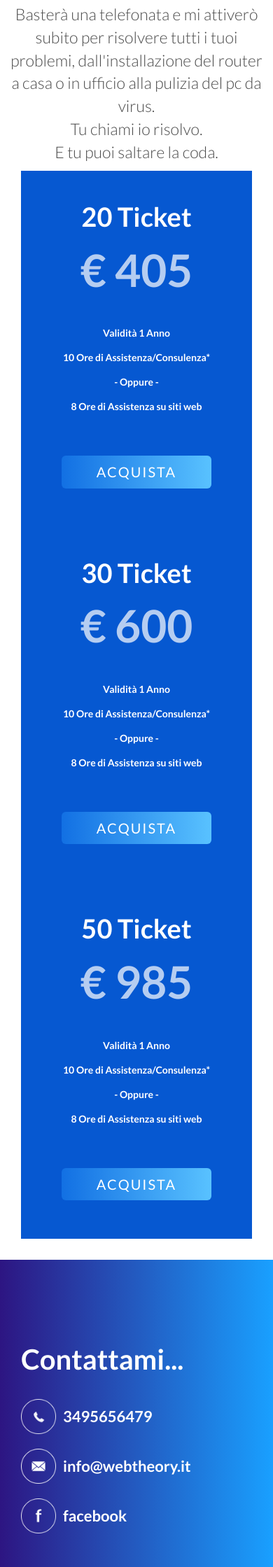
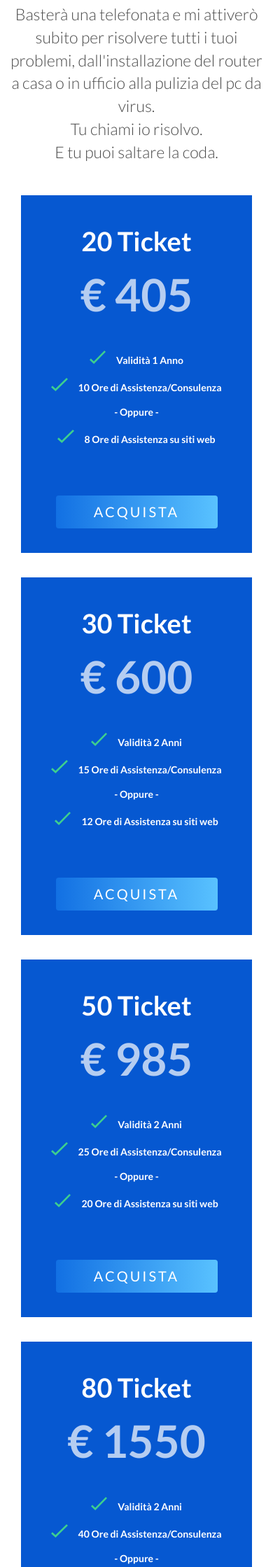
Before and after one commit to AssemblyWeb/WebTheory2019, a PHP site: page /consulenza.php in a window 390 px wide. Shown: the part 1385-3624 px from the top of the page at 70% size. Run offline with PHP 8.4, Linux system fonts and the light colour scheme.

Commit message:
Responsive tablet e iPhone 5

```diff
--- a/consulenza.php
+++ b/consulenza.php
@@ -45,7 +45,7 @@ E tu puoi saltare la coda.<br>
 
 		<div class="container">
 			<div class="price_inner row">
-				<div class="col-lg-4">
+				<div class="col-lg-3">
 					<div class="price_item">
 						<div class="price_head">
 							<h4>20 Ticket</h4>
@@ -53,17 +53,17 @@ E tu puoi saltare la coda.<br>
 						</div>
 						<div class="price_body">
 							<ul class="list">
-								<li>Validità 1 Anno</li>
-								<li>10 Ore di Assistenza/Consulenza*</li>
+								<li><img class="baffo" src="img/baffo.svg">Validità 1 Anno</li>
+								<li><img class="baffo" src="img/baffo.svg">10 Ore di Assistenza/Consulenza</li>
 								<li>- Oppure -</li>
-								<li>8 Ore di Assistenza su siti web</li>
+								<li><img class="baffo" src="img/baffo.svg">8 Ore di Assistenza su siti web</li>
 							</ul>
 							<br></br>
-							<a class="btn btn-wt" href="#"><span>Acquista</span></a>
+							<a class="btn btn-wt-price" href="#"><span>Acquista</span></a>
 						</div>
 					</div>
 				</div>
-				<div class="col-lg-4">
+				<div class="col-lg-3">
 					<div class="price_item">
 						<div class="price_head">
 							<h4>30 Ticket</h4>
@@ -71,17 +71,17 @@ E tu puoi saltare la coda.<br>
 						</div>
 						<div class="price_body">
 							<ul class="list">
-								<li>Validità 1 Anno</li>
-								<li>10 Ore di Assistenza/Consulenza*</li>
+								<li><img class="baffo" src="img/baffo.svg">Validità 2 Anni</li>
+								<li><img class="baffo" src="img/baffo.svg">15 Ore di Assistenza/Consulenza</li>
 								<li>- Oppure -</li>
-								<li>8 Ore di Assistenza su siti web</li>
+								<li><img class="baffo" src="img/baffo.svg">12 Ore di Assistenza su siti web</li>
 							</ul>
 							<br></br>
-							<a class="btn btn-wt" href="#"><span>Acquista</span></a>
+							<a class="btn btn-wt-price" href="#"><span>Acquista</span></a>
 						</div>
 					</div>
 				</div>
-				<div class="col-lg-4">
+				<div class="col-lg-3">
 					<div class="price_item">
 						<div class="price_head">
 							<h4>50 Ticket</h4>
@@ -89,13 +89,31 @@ E tu puoi saltare la coda.<br>
 						</div>
 						<div class="price_body">
 							<ul class="list">
-								<li>Validità 1 Anno</li>
-								<li>10 Ore di Assistenza/Consulenza*</li>
+								<li><img class="baffo" src="img/baffo.svg">Validità 2 Anni</li>
+								<li><img class="baffo" src="img/baffo.svg">25 Ore di Assistenza/Consulenza</li>
 								<li>- Oppure -</li>
-								<li>8 Ore di Assistenza su siti web</li>
+								<li><img class="baffo" src="img/baffo.svg">20 Ore di Assistenza su siti web</li>
 							</ul>
 							<br></br>
-							<a class="btn btn-wt" href="#"><span>Acquista</span></a>
+							<a class="btn btn-wt-price" href="#"><span>Acquista</span></a>
+						</div>
+					</div>
+				</div>
+				<div class="col-lg-3">
+					<div class="price_item">
+						<div class="price_head">
+							<h4>80 Ticket</h4>
+							<h3><span>€</span> 1550</h3>
+						</div>
+						<div class="price_body">
+							<ul class="list">
+								<li><img class="baffo" src="img/baffo.svg">Validità 2 Anni</li>
+								<li><img class="baffo" src="img/baffo.svg">40 Ore di Assistenza/Consulenza</li>
+								<li>- Oppure -</li>
+								<li><img class="baffo" src="img/baffo.svg">32 Ore di Assistenza su siti web</li>
+							</ul>
+							<br></br>
+							<a class="btn btn-wt-price" href="#"><span>Acquista</span></a>
 						</div>
 					</div>
 				</div>
--- a/scss/consulenza.scss
+++ b/scss/consulenza.scss
@@ -31,6 +31,7 @@
     border-radius: 5px;
     background: #fff;
     position: relative;
+    padding-top: 35px;
 
     @include transition();
 	.price_head{
@@ -52,91 +53,18 @@
 	.price_body{
         background: $price-blue;
         padding-bottom: 35px;
-        @include transition();
+
 		ul{
 			li{
 				margin-bottom: 15px;
-				a{
-					font-size: 14px;
-					color: #666666;
-					font-family: $primary-font;
-					font-weight: normal;
-				}
-				&:last-child{
-					margin-bottom: 0px;
-				}
 			}
 		}
 	}
-	.price_footer{
-        background: $price-blue;
-		max-width: 280px;
-		margin: 0px auto 40px;
-		border-radius: 5px;
-		padding-top: 35px;
-		padding-bottom: 40px;
-		h3{
-			color: $title-color;
-			font-size: 72px;
-			.dlr{
-				font-size: 24px;
-				vertical-align: top;
-				padding-top: 14px;
-                display: inline-block;
-                margin-right: -10px;
-			}
-			.month{
-				font-size: 14px;
-				color: $primary-font;
-				font-family: $title-color;
-				display: inline-block;
-				text-align: left;
-			}
-		}
-
+	.baffo {
+		width: 7%;
+    vertical-align: baseline;
+    margin-right: 15px;
 	}
-	/*&:hover{
-        background: #fcf8ff;
-        border: double 2px transparent;
-        border-radius: 5px;
-        background-image: linear-gradient(white, white), radial-gradient(circle at top left, $ligth-blue,$dark-blue);
-        background-image: -webkit-linear-gradient(white, white), -webkit-radial-gradient(circle at top left, $ligth-blue,$dark-blue);
-        background-image: -moz-linear-gradient(white, white), -moz-radial-gradient(circle at top left,$ligth-blue,$dark-blue);
-        background-image: -ms-linear-gradient(white, white), -ms-radial-gradient(circle at top left, $ligth-blue,$dark-blue);
-        background-image: -o-linear-gradient(white, white), -o-radial-gradient(circle at top left, $ligth-blue,$dark-blue);
-        background-origin: border-box;
-        background-clip: content-box, border-box;
-		.price_head{
-			@extend .gradient-bg;
-			border-top-left-radius: 5px;
-			border-top-right-radius: 5px;
-			h4{
-				color: #fff;
-			}
-        }
-        .price_body{
-            background: #fcf8ff;
-        }
-		.price_footer{
-			@extend .gradient-bg;
-			box-shadow: 0px 10px 30px 0px rgba(0, 0, 0, 0.1);
-			h3{
-				color: #fff;
-				.month{
-					color: #fff;
-				}
-			}
-			.primary_btn{
-                background-image: linear-gradient(to right, $ligth-blue 0%, $dark-blue 100%), radial-gradient(circle at top left, $ligth-blue,$dark-blue);
-                background-image: -webkit-linear-gradient(to right, $ligth-blue 0%, $dark-blue 100%), -webkit-radial-gradient(circle at top left, $ligth-blue,$dark-blue);
-                background-image: -moz-linear-gradient(to right, $ligth-blue 0%, $dark-blue 100%), -moz-radial-gradient(circle at top left, $ligth-blue,$dark-blue);
-                background-image: -ms-linear-gradient(to right, $ligth-blue 0%, $dark-blue 100%), -ms-radial-gradient(circle at top left, $ligth-blue,$dark-blue);
-                background-image: -o-linear-gradient(to right, $ligth-blue 0%, $dark-blue 100%), -o-radial-gradient(circle at top left, $ligth-blue,$dark-blue);
-				background: #fff;
-				color: $title-color;
-			}
-		}
-	}*/
-}
+	}
 /* End Price Area css
 ============================================================================================ */
--- a/scss/global.scss
+++ b/scss/global.scss
@@ -51,6 +51,21 @@ p{
     width: 50%;
     margin-top: 15px;
 }
+.btn-wt-price{
+    padding: 10px 30px;
+    font-size: 20px;
+    line-height: 1.3333333;
+    letter-spacing: 3px;
+    border-radius: 4px;
+    text-transform: uppercase;
+    color: white;
+    background: linear-gradient(to right, $btn-blue-dark , $btn-blue-ligth );
+    margin-top: 0px;
+    border: none;
+    width: 70%;
+    margin-top: 15px;
+}
+
 
 .cta{
 	padding-top: 25px;
```
Also changed, not shown: css/stylish-portfolio.css, img/baffo.svg (added).
